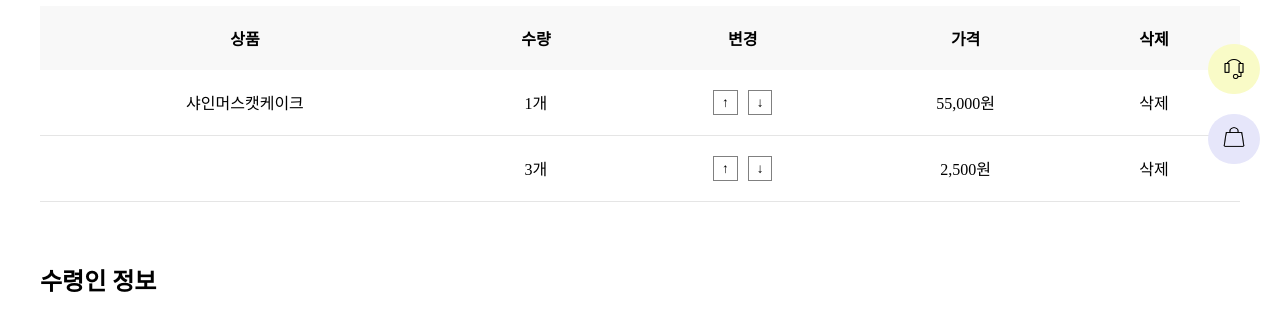
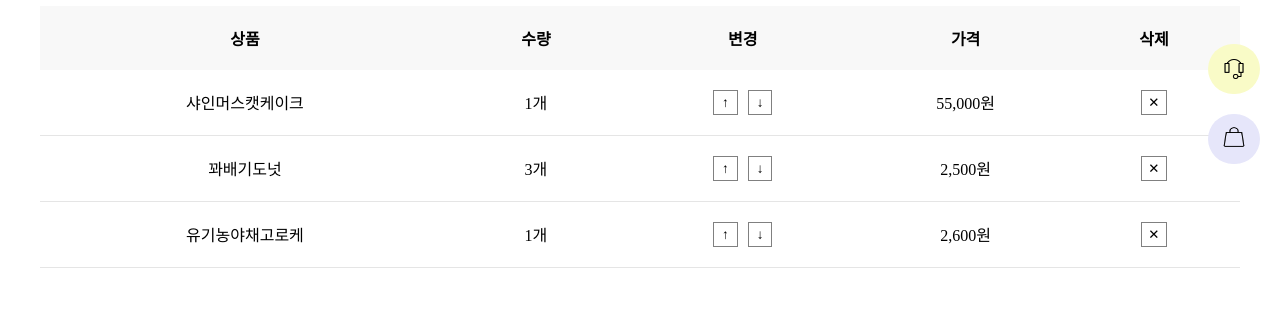
Before and after one commit to Gilsu0914/ParisBaguette2, a React (Create React App) app: page /cart in a window 1280 px wide. Shown: the part 606-923 px from the top of the page. Built offline with nearby package versions, Linux system fonts and the light colour scheme.

Commit message:
silhum0910

```diff
--- a/src/App.css
+++ b/src/App.css
@@ -427,6 +427,12 @@ footer{
   background-color: white;
   border: 1px solid grey;
 }
+.deleteBtn{
+  cursor: pointer;
+  background-color: white;
+  padding: 4px 6px;
+  border: 1px solid gray;
+}
 ::placeholder{
   font-size: 11px;
 }
--- a/src/component/Cart.js
+++ b/src/component/Cart.js
@@ -31,7 +31,7 @@ function Cart(){
                   <button className="countDown"> ↓ </button>
                 </td>
                 <td>{state.cart[i].price}</td>
-                <td>삭제</td>
+                <td> <button className='deleteBtn'> ✕ </button></td>
               </tr>
             );
           })}
--- a/src/component/MainShowCase.js
+++ b/src/component/MainShowCase.js
@@ -20,14 +20,15 @@ function MainShowCase({pang, pang2, pang3, pang4, setPang}){
         <button className="expensiveBtn">높은가격순</button>
         <button className="chipBtn">낮은가격순</button>
         <button className="abcBtn"
-        //   onClick={()=>{
-        //   pang2.sort((a, b)=>{
-        //     if(a.title.toLowercase() > b.title.toLowercase()) return 1
-        //     else if(a.title.toLowercase() < b.title.toLowercase()) return -1
-        //     else return 0
-        //   })
-        //   setPang2(pang2);
-        // }}
+          onClick={()=>{
+          let copy =[...pang, ...pang2, ...pang3, ...pang4]
+
+          copy.sort((a, b)=>{
+            if(a.title.toLowercase() > b.title.toLowercase()) return 1
+            else if(a.title.toLowercase() < b.title.toLowercase()) return -1
+            else return 0
+          })
+         }}
         >가나다순</button>
       </div>
       <div className="cardContainer">
--- a/src/store.js
+++ b/src/store.js
@@ -12,9 +12,15 @@ let cart = createSlice({
     },
     {
       id : 2,
-      name : '꽈배기도넛',
+      title : '꽈배기도넛',
       count : 3,
       price : '2,500원',
+    },
+    {
+      id : 1,
+      title : '유기농야채고로케',
+      count : 1,
+      price : '2,600원',
     }
   ],
   reducer:{
```
Also changed, not shown: src/App.js (+4 -3 lines).
